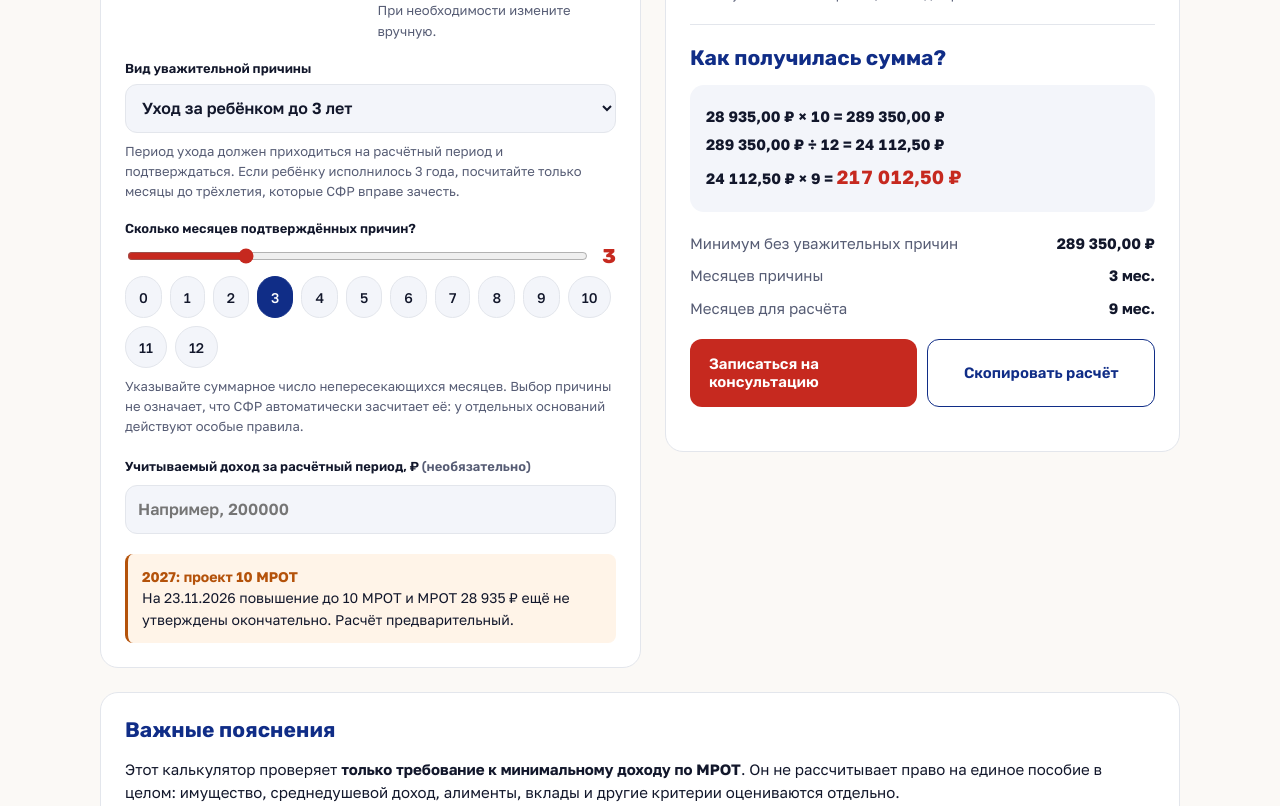
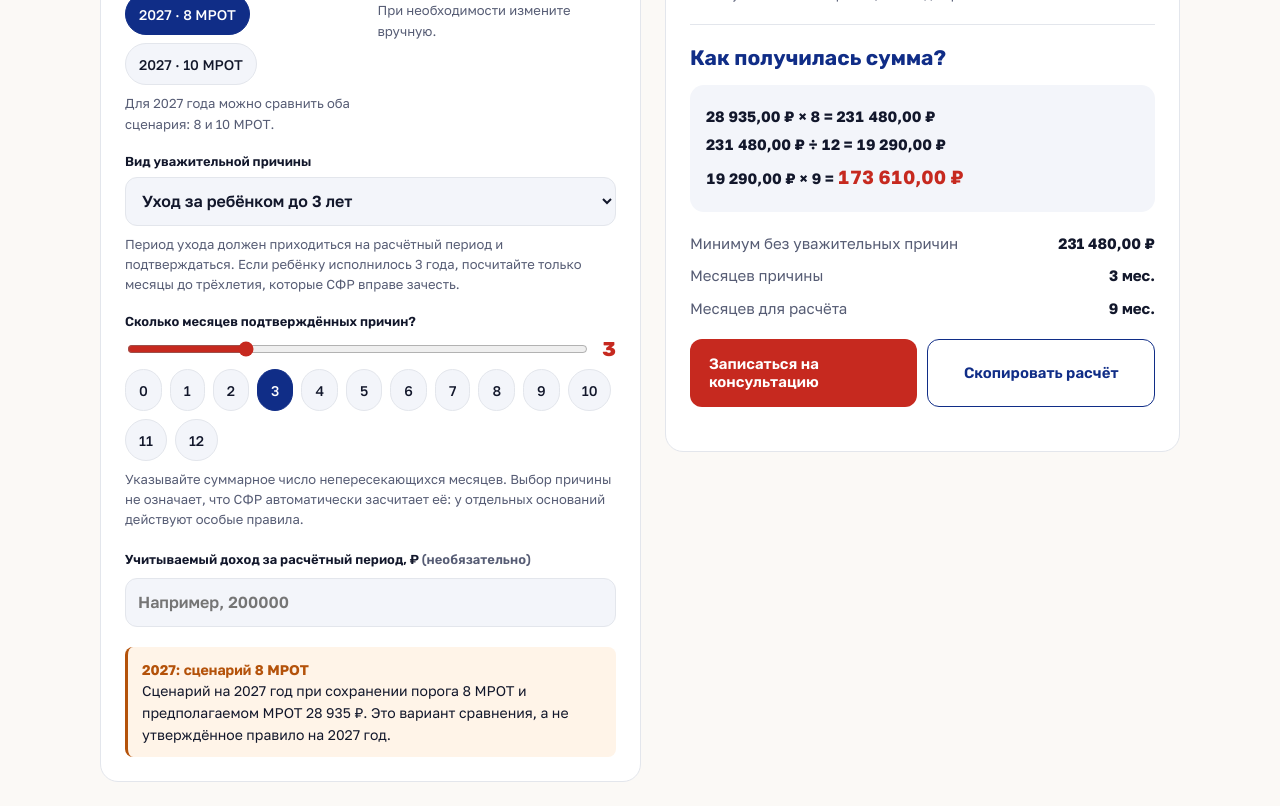
Before and after one commit to k0l0k0l6chiki23-design/kalkulator, a plain HTML site: page mrot/index.html in a window 1280 px wide. Shown: the part 435-1241 px from the top of the page. Drawn offline with Linux system fonts and the light colour scheme.

Commit message:
Add 2027 8-MROT and 10-MROT scenario pills

```diff
--- a/mrot/index.html
+++ b/mrot/index.html
@@ -25,7 +25,7 @@ button:focus-visible,a:focus-visible,input:focus-visible,select:focus-visible{ou
 @media(prefers-reduced-motion:reduce){*{transition:none!important}}
 </style></head>
 <body><main class="wrap">
-<header><span class="eyebrow">Единое пособие · правила дохода</span><h1>Калькулятор МРОТ по уважительным причинам</h1><p class="lead">Сколько нужно заработать с учётом месяцев уважительных причин в расчётном периоде? Посмотрите точную математическую формулу и сравните её со своим доходом.</p></header>
+<header><span class="eyebrow">Единое пособие · 2026 и сценарии 2027</span><h1>Калькулятор МРОТ по уважительным причинам</h1><p class="lead">Сколько нужно заработать с учётом месяцев уважительных причин в расчётном периоде? Посмотрите точную математическую формулу и сравните её со своим доходом.</p></header>
 <nav class="chips" aria-label="Другие калькуляторы">
 <a class="chip" href="../alimenty/">Условные алименты</a><a class="chip" href="../doli/">Доли по маткапиталу</a><a class="chip" href="../">Семейная ипотека</a>
 </nav>
@@ -33,7 +33,7 @@ button:focus-visible,a:focus-visible,input:focus-visible,select:focus-visible{ou
 <form class="card form" id="form" onsubmit="return false">
 <h2>Ваши данные</h2>
 <div class="row2">
-<div class="field"><label class="label" for="year">Год подачи</label><select id="year"><option value="2027">2027 · проект</option><option value="2026">2026 · действует</option></select></div>
+<div class="field"><span class="label">Вариант расчёта</span><input type="hidden" id="year" value="2027-8"><div class="chips" id="scenarioChips" role="group" aria-label="Вариант расчёта"><button class="chip" type="button" data-scenario="2026-8" aria-pressed="false">2026 · 8 МРОТ</button><button class="chip" type="button" data-scenario="2027-8" aria-pressed="true">2027 · 8 МРОТ</button><button class="chip" type="button" data-scenario="2027-10" aria-pressed="false">2027 · 10 МРОТ</button></div><p class="hint">Для 2027 года можно сравнить оба сценария: 8 и 10 МРОТ.</p></div>
 <div class="field"><label class="label" for="mrot">МРОТ, ₽</label><input type="number" id="mrot" min="1" step="1" inputmode="numeric" value="28935"><p class="hint">При необходимости измените вручную.</p></div>
 </div>
 <div class="field"><label class="label" for="reason">Вид уважительной причины</label>
@@ -50,7 +50,7 @@ button:focus-visible,a:focus-visible,input:focus-visible,select:focus-visible{ou
 <p class="hint">Указывайте суммарное число непересекающихся месяцев. Выбор причины не означает, что СФР автоматически засчитает её: у отдельных оснований действуют особые правила.</p></div>
 <div class="field"><label class="label" for="income">Учитываемый доход за расчётный период, ₽ <span class="hint">(необязательно)</span></label>
 <input type="number" id="income" min="0" step="0.01" inputmode="decimal" placeholder="Например, 200000"></div>
-<div class="note"><strong id="statusTitle">2027: проект</strong><div id="statusText">10 МРОТ и 28 935 ₽ приведены по проектам на 23.11.2026. До утверждения правил результат предварительный.</div></div>
+<div class="note"><strong id="statusTitle">2027 · сценарий 8 МРОТ</strong><div id="statusText">Предварительный расчёт на 2027 год при сохранении порога 8 МРОТ, с предполагаемым МРОТ 28 935 ₽.</div></div>
 </form>
 <section class="card result" aria-live="polite">
 <h2>Результат расчёта</h2>
@@ -90,13 +90,13 @@ const chips=el('monthChips');
 for(let i=0;i<=12;i++){const b=document.createElement('button');b.type='button';b.className='chip';b.dataset.m=String(i);b.setAttribute('aria-pressed',String(i===3));b.textContent=String(i);b.addEventListener('click',()=>{el('months').value=String(i);render()});chips.append(b)}
 let summary='';
 function render(){
-const year=el('year').value, n=Number(el('months').value),mrot=Number(el('mrot').value),k=year==='2027'?10:8;
+const scenario=el('year').value,year=scenario.slice(0,4),n=Number(el('months').value),mrot=Number(el('mrot').value),k=scenario.endsWith('-10')?10:8;
 const validMrot=Number.isFinite(mrot)&&mrot>0,full=validMrot?mrot*k:0,rem=Math.max(0,12-n),required=n>=10?0:full*rem/12;
 el('monthsValue').textContent=String(n);
 for(const b of chips.children)b.setAttribute('aria-pressed',String(Number(b.dataset.m)===n));
 el('reasonNote').textContent=tips[el('reason').value];
-el('statusTitle').textContent=year==='2027'?'2027: проект 10 МРОТ':'2026: правило 8 МРОТ';
-el('statusText').textContent=year==='2027'?'На 23.11.2026 повышение до 10 МРОТ и МРОТ 28 935 ₽ ещё не утверждены окончательно. Расчёт предварительный.':'В 2026 году 8 МРОТ при МРОТ 27 093 ₽. Проверяйте условия каждой уважительной причины.';
+el('statusTitle').textContent=scenario==='2027-10'?'2027: проект 10 МРОТ':scenario==='2027-8'?'2027: сценарий 8 МРОТ':'2026: правило 8 МРОТ';
+el('statusText').textContent=scenario==='2027-10'?'Предварительный расчёт на 2027 год по проектируемому порогу 10 МРОТ. МРОТ 28 935 ₽ также используется как прогнозное значение.':scenario==='2027-8'?'Сценарий на 2027 год при сохранении порога 8 МРОТ и предполагаемом МРОТ 28 935 ₽. Это вариант сравнения, а не утверждённое правило на 2027 год.':'Для 2026 года: 8 МРОТ и МРОТ 27 093 ₽. Проверяйте условия конкретной уважительной причины.';
 el('result').textContent=!validMrot?'Введите МРОТ':n>=10?'Не требуется':rub(required);
 el('resultHint').textContent=n>=10?'Только если СФР признает не менее 10 месяцев уважительных причин.':n+' мес. уважительных причин, '+rem+' мес. для расчёта.';
 el('full').textContent=validMrot?rub(full):'—';
@@ -105,10 +105,10 @@ el('workMonths').textContent=rem+' мес.';
 el('formula').innerHTML=!validMrot?'Введите положительный МРОТ.':n>=10?rub(mrot)+' × '+k+' = '+rub(full)+'<br><strong>10+ месяцев признанных причин: порог не применяется</strong>':rub(mrot)+' × '+k+' = '+rub(full)+'<br>'+rub(full)+' ÷ 12 = '+rub(full/12)+'<br>'+rub(full/12)+' × '+rem+' = <strong>'+rub(required)+'</strong>';
 const raw=el('income').value,compare=el('compare');compare.hidden=!validMrot||raw.trim()==='';
 if(!compare.hidden){const actual=Number(raw);compare.textContent=actual>=required?'Указанный доход достигает рассчитанного порога. Это не означает автоматическое право на пособие.':'До рассчитанного порога не хватает '+rub(required-actual)+'. Сначала проверьте признание причины и специальные исключения.'}
-summary='Здравствуйте! Хочу консультацию по единому пособию.\nГод подачи: '+year+'\nПричина: '+el('reason').selectedOptions[0].textContent+'\nМесяцев: '+n+'\nМРОТ: '+rub(mrot)+'\nМинимальный доход: '+(n>=10?'не требуется при признании причины':rub(required))+(raw.trim()? '\nМой доход: '+rub(Number(raw)):'')+'\nПредварительный расчёт, требует проверки оснований.';
+summary='Здравствуйте! Хочу консультацию по единому пособию.\nСценарий: '+year+' / '+k+' МРОТ\nПричина: '+el('reason').selectedOptions[0].textContent+'\nМесяцев: '+n+'\nМРОТ: '+rub(mrot)+'\nМинимальный доход: '+(n>=10?'не требуется при признании причины':rub(required))+(raw.trim()? '\nМой доход: '+rub(Number(raw)):'')+'\nПредварительный расчёт, требует проверки оснований.';
 el('consult').href='https://t.me/sity_house?text='+encodeURIComponent(summary);
 }
-el('year').addEventListener('change',()=>{el('mrot').value=el('year').value==='2027'?'28935':'27093';render()});
+el('scenarioChips').addEventListener('click',event=>{const btn=event.target.closest('[data-scenario]');if(!btn)return;const value=btn.dataset.scenario;el('year').value=value;el('mrot').value=value.startsWith('2027')?'28935':'27093';el('scenarioChips').querySelectorAll('button').forEach(b=>b.setAttribute('aria-pressed',String(b===btn)));render()});
 ['months','mrot','reason','income'].forEach(id=>el(id).addEventListener('input',render));
 el('copy').addEventListener('click',async()=>{
 try{await navigator.clipboard.writeText(summary);el('copied').textContent='Расчёт скопирован.'}catch(e){const t=el('copySource');t.hidden=false;t.value=summary;t.select();el('copied').textContent='Выделите текст ниже и скопируйте.'}
```
